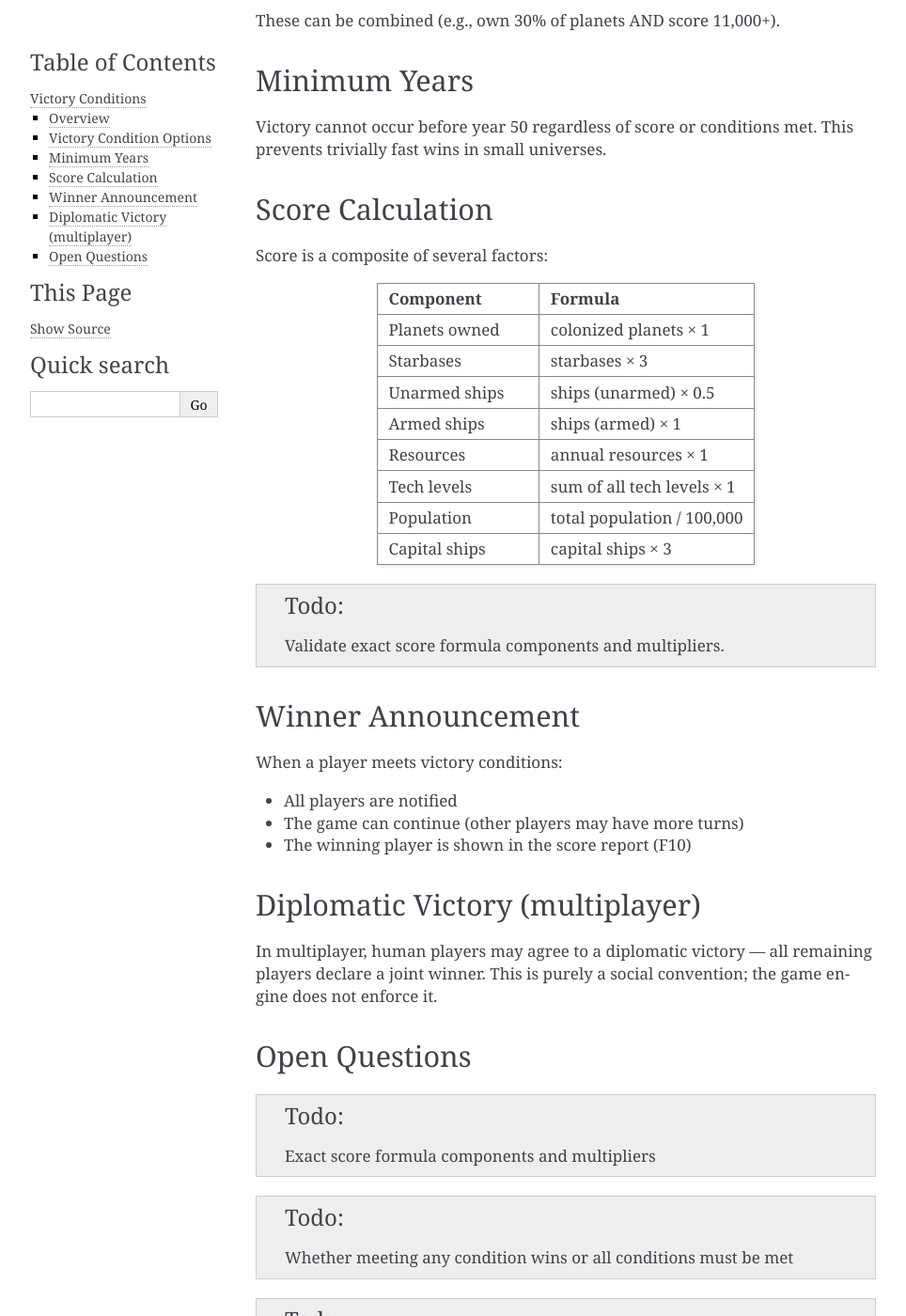
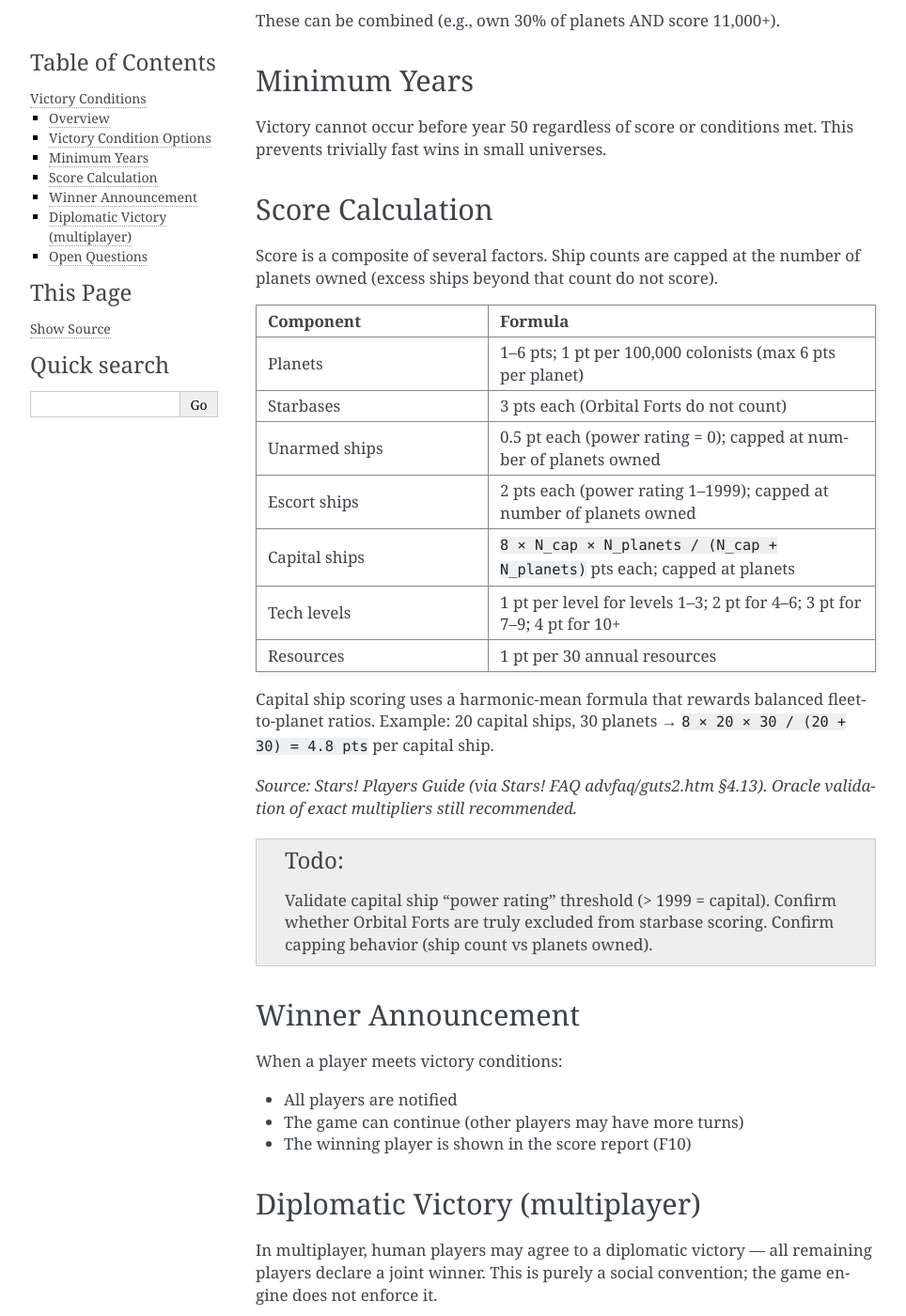
Before and after one commit to szarta/stars-reborn-design, a Sphinx documentation site: the page built from docs/mechanics/victory.rst, in a window 1280 px wide and 1400 px high, scrolled down 1014 px. Shown: the whole window at 94% size, without its empty margins (148-1112 px from the left). Built offline with Sphinx 7.4.7, drawn with Linux system fonts in a browser that asks for light colours.

Commit message:
Incorporate starsfaq mechanics: targeting formula, bombing, score
From web_captures/starsfaq/ (Stars! FAQ v1.9.6, James McGuigan 2002):

- combat.rst: fix inverted targeting formula (was (armor+shields)/cost;
  correct is Cost/APN per Art Lathrop April 1999). Add full beam/torpedo/
  missile APN breakdowns including deflector and accuracy terms.
- combat.rst: expand bombing section with complete Leonard Dickens formulas:
  defense coverage stacking (Def(pop/build/inv/smart)), all normal bomb
  kill percentages and min-kills, smart bomb mechanics.
- victory.rst: replace simplified score table with Players Guide formula:
  Escort (2pt) vs Capital ship distinction, harmonic-mean capital ship
  scoring, tech level tier points (1/2/3/4), 1pt per 30 resources,
  planet scoring by colonists, ship count capped at planets owned.

All marked as community hypotheses pending oracle/Ghidra confirmation.

Co-Authored-By: Claude Sonnet 4.6 <noreply@anthropic.com>

```diff
--- a/docs/mechanics/victory.rst
+++ b/docs/mechanics/victory.rst
@@ -62,32 +62,40 @@ This prevents trivially fast wins in small universes.
 Score Calculation
 -----------------
 
-Score is a composite of several factors:
+Score is a composite of several factors.  Ship counts are capped at the number
+of planets owned (excess ships beyond that count do not score).
 
 .. list-table::
    :header-rows: 1
-   :widths: 30 40
+   :widths: 30 50
 
    * - Component
      - Formula
-   * - Planets owned
-     - colonized planets × 1
+   * - Planets
+     - 1–6 pts; 1 pt per 100,000 colonists (max 6 pts per planet)
    * - Starbases
-     - starbases × 3
+     - 3 pts each (Orbital Forts do not count)
    * - Unarmed ships
-     - ships (unarmed) × 0.5
-   * - Armed ships
-     - ships (armed) × 1
+     - 0.5 pt each (power rating = 0); capped at number of planets owned
+   * - Escort ships
+     - 2 pts each (power rating 1–1999); capped at number of planets owned
+   * - Capital ships
+     - ``8 × N_cap × N_planets / (N_cap + N_planets)`` pts each; capped at planets
+   * - Tech levels
+     - 1 pt per level for levels 1–3; 2 pt for 4–6; 3 pt for 7–9; 4 pt for 10+
    * - Resources
-     - annual resources × 1
-   * - Tech levels
-     - sum of all tech levels × 1
-   * - Population
-     - total population / 100,000
-   * - Capital ships
-     - capital ships × 3
+     - 1 pt per 30 annual resources
 
-.. todo:: Validate exact score formula components and multipliers.
+Capital ship scoring uses a harmonic-mean formula that rewards balanced
+fleet-to-planet ratios.  Example: 20 capital ships, 30 planets →
+``8 × 20 × 30 / (20 + 30) = 4.8 pts`` per capital ship.
+
+*Source: Stars! Players Guide (via Stars! FAQ advfaq/guts2.htm §4.13).*
+*Oracle validation of exact multipliers still recommended.*
+
+.. todo:: Validate capital ship "power rating" threshold (> 1999 = capital).
+   Confirm whether Orbital Forts are truly excluded from starbase scoring.
+   Confirm capping behavior (ship count vs planets owned).
 
 Winner Announcement
 -------------------
```
Also changed, not shown: docs/mechanics/combat.rst (+148 -14 lines).
